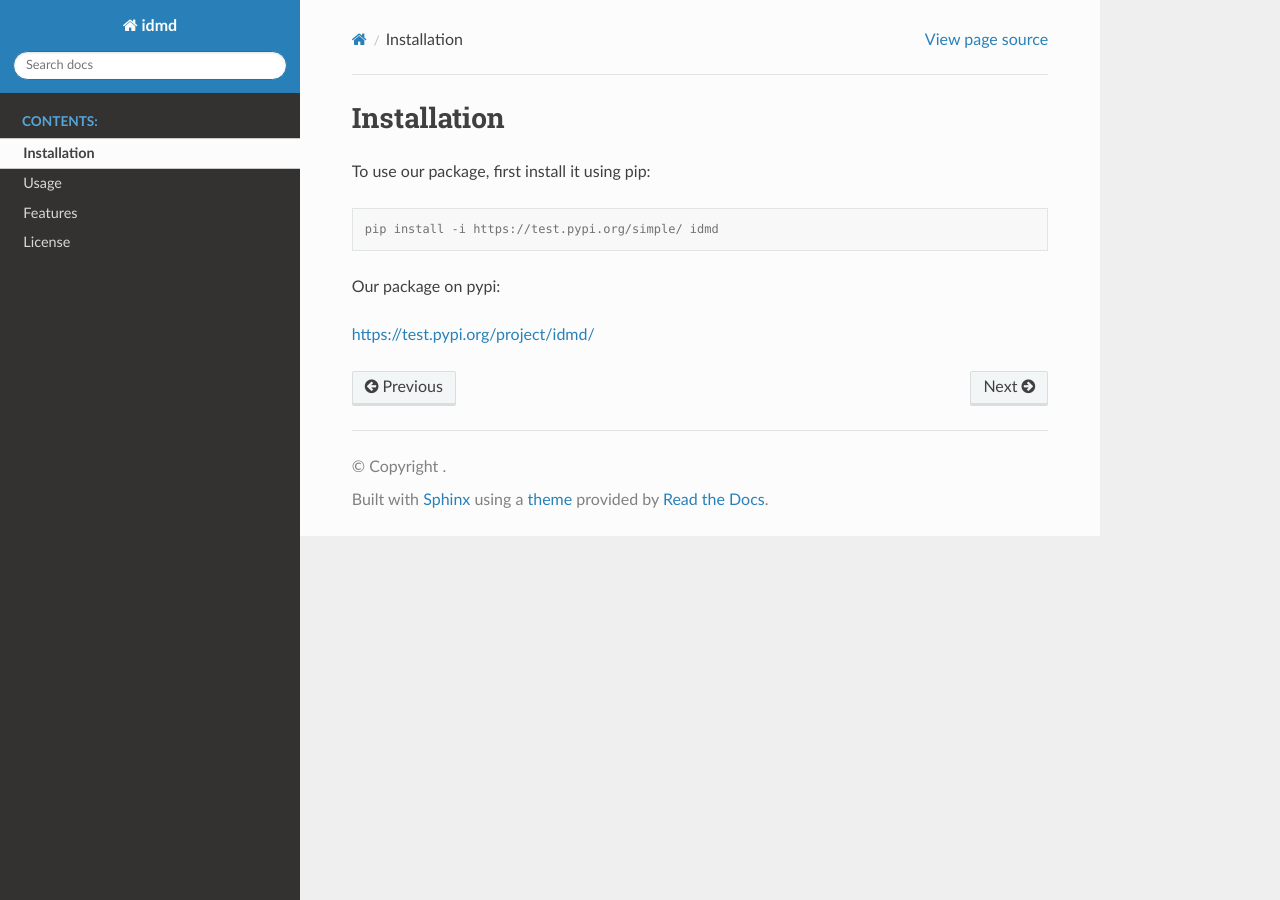
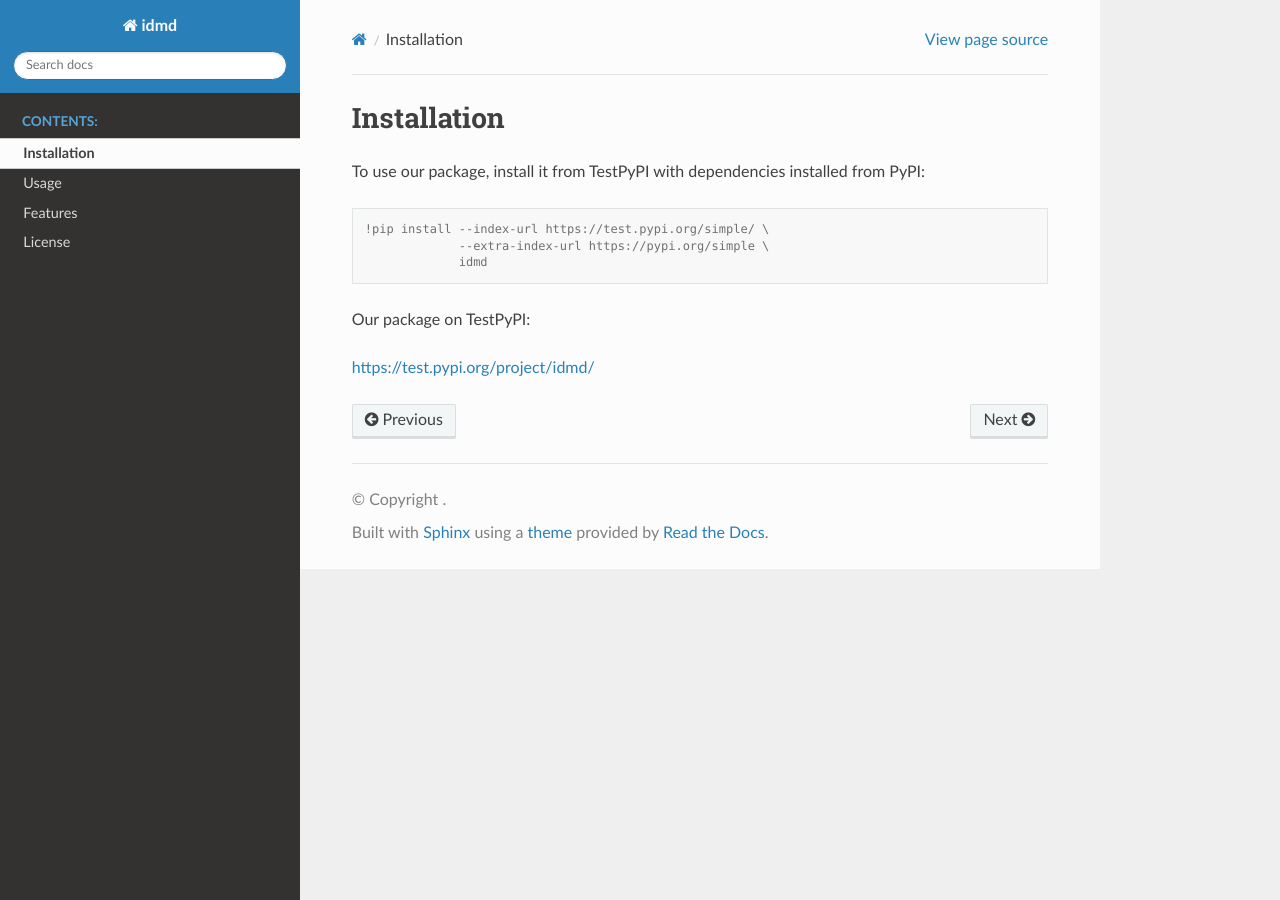
Before and after one commit to CsongorLaczko/idmd, a Sphinx documentation site: the page built from docs/Installation.rst, in a window 1280 px wide. Built offline with Sphinx 7.4.7 and the Read the Docs theme 3.1.0, drawn with Linux system fonts in a browser that asks for light colours; pages that are not in the unit, such as notebooks, are missing from menus.

Commit message:
Update Installation.rst
- Update command to install dependencies from PyPI

```diff
--- a/docs/Installation.rst
+++ b/docs/Installation.rst
@@ -1,11 +1,13 @@
 Installation
 ===============
-To use our package, first install it using pip:
+To use our package, install it from TestPyPI with dependencies installed from PyPI:
 
 .. code-block:: console
 
-   pip install -i https://test.pypi.org/simple/ idmd
+   !pip install --index-url https://test.pypi.org/simple/ \
+                --extra-index-url https://pypi.org/simple \
+                idmd
 
-Our package on pypi:
+Our package on TestPyPI:
 
 https://test.pypi.org/project/idmd/
```
